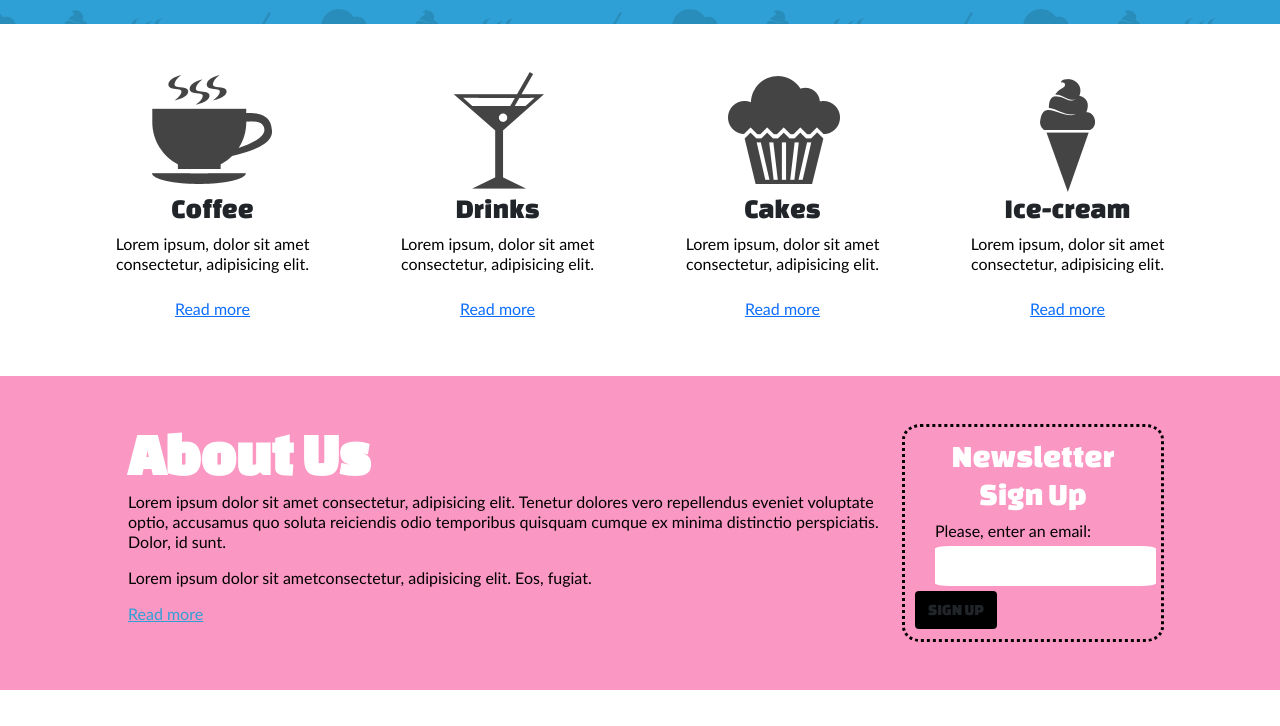
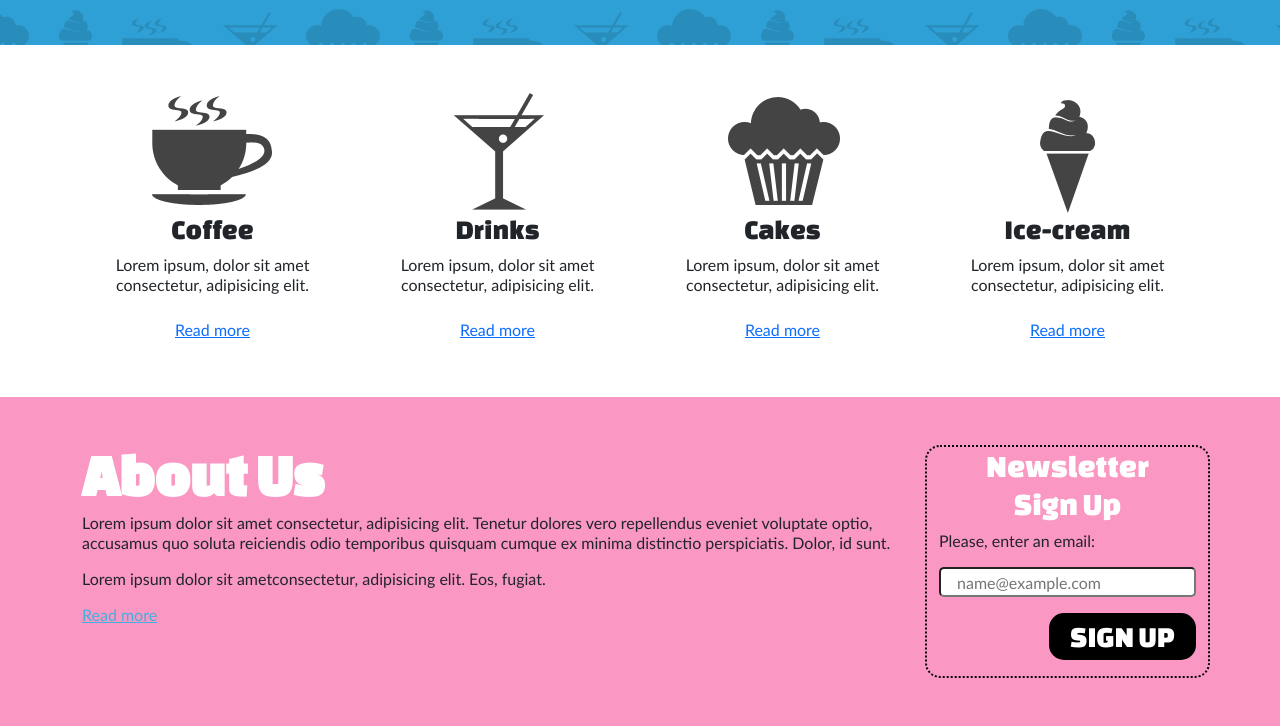
Before and after one commit to ngoclam1203/ptudw-19120089, a plain HTML site: page index.htm in a window 1280 px wide. Shown: the part 341-1067 px from the top of the page. Before the commit the page ends 1031 px from the top, so only its background shows below. Drawn offline with nearby package versions, Linux system fonts and the light colour scheme.

Commit message:
complete about-us

```diff
--- a/19120089.css
+++ b/19120089.css
@@ -35,6 +35,7 @@ h1 {
 }
 
 .btn-primary {
+    font-size: 30px;
     font-family: 'Changa One', cursive;
     background-color: #FA97C2 !important;
 }
@@ -64,44 +65,31 @@ h1 {
     }
 }
 
-p, label{
-    color: black;
-}
-
-.email{
-    border-radius: 0%;
-    margin: 5px 20px;
-    border: 0;
-}
-
-.labelEmail{
-    margin: 0 20px;
-}
-
-.content-form{
-    text-align: center;
-}
-
 #AboutUs {
-    color: #FFFFFF;
     background-color: #FA97C2;
-    padding: 10% 10%;
 }
 
 #signup {
+    border: 2px;
     border-style: dotted;
-    border-radius: 7%;
+    border-radius: 15px;
     border-color: black;
-    padding: 10px;
-}
-
-.btn-submit {
-    background-color: black !important;
-    display: flex;
-    justify-content: flex-end;
-    font-family: 'Changa One', cursive;
 }
 
 .btn2 {
-    color: #2FA0D5;
+    color: #42b0df;
 }
+
+#btn-sign-up{
+    font-family: 'Changa One', cursive;
+    font-weight: 400;
+    border-radius: 15px;
+    font-size: 30px;
+    padding: 0 8%;
+}
+
+#email{
+    width: 100%;
+    height: 30px;
+    border-radius: 5px;
+}
--- a/index.htm
+++ b/index.htm
@@ -89,25 +89,25 @@
         </div>
     </section>
 
-    <section id="AboutUs" class="aboutUs py-5">
-        <div class="row">
-            <div class="col-lg-9 col-md-8 col-sm-12">
-                <h1>About Us</h1>
-                <p>Lorem ipsum dolor sit amet consectetur, adipisicing elit. Tenetur dolores vero repellendus eveniet
-                    voluptate
-                    optio, accusamus quo soluta reiciendis odio temporibus quisquam cumque ex minima distinctio
-                    perspiciatis.
-                    Dolor, id sunt.</p>
-                <p>Lorem ipsum dolor sit ametconsectetur, adipisicing elit. Eos, fugiat.</p>
-                <a href="#" class="btn2 btn-link">Read more</a>
+    <section id="AboutUs" class="container-fluid py-5">
+        <div class="container">
+            <div class="row">
+                <div class="container col-lg-9 col-md-8 col-sm-12">
+                    <h1 id="aboutUsText" class="text-white">About Us</h1>
+                    <p>Lorem ipsum dolor sit amet consectetur, adipisicing elit. Tenetur dolores vero repellendus
+                        eveniet voluptate optio, accusamus quo soluta reiciendis odio temporibus quisquam cumque ex
+                        minima distinctio perspiciatis. Dolor, id sunt.</p>
+                    <p>Lorem ipsum dolor sit ametconsectetur, adipisicing elit. Eos, fugiat.</p>
+                    <a href="#" class="btn2 btn-link">Read more</a>
+                </div>
+
+                <form id="signup" class="container col-lg-3 col-md-4 col-sm-12">
+                    <h2 class="text-white text-center">Newsletter <br> Sign Up</h2>
+                    <label for="email">Please, enter an email:</label>
+                    <input type="email" id="email" name="email" class="mt-3 px-3" placeholder="name@example.com"><br>
+                    <button id="btn-sign-up" type="submit" class="btn text-white bg-black float-end my-3">SIGN UP</button>
+                </form>
             </div>
-
-            <form id="signup" class="col-lg-3 col-md-4 col-sm-12">
-                <h2 class="content-form">Newsletter <br> Sign Up</h2>
-                <label for="signup" class="labelEmail">Please, enter an email:</label><br>
-                <input type="email" id="signup" name="email" class="email">
-                <button type="submit" class="btn btn-submit">SIGN UP</button>
-            </form>
         </div>
     </section>
 
```
